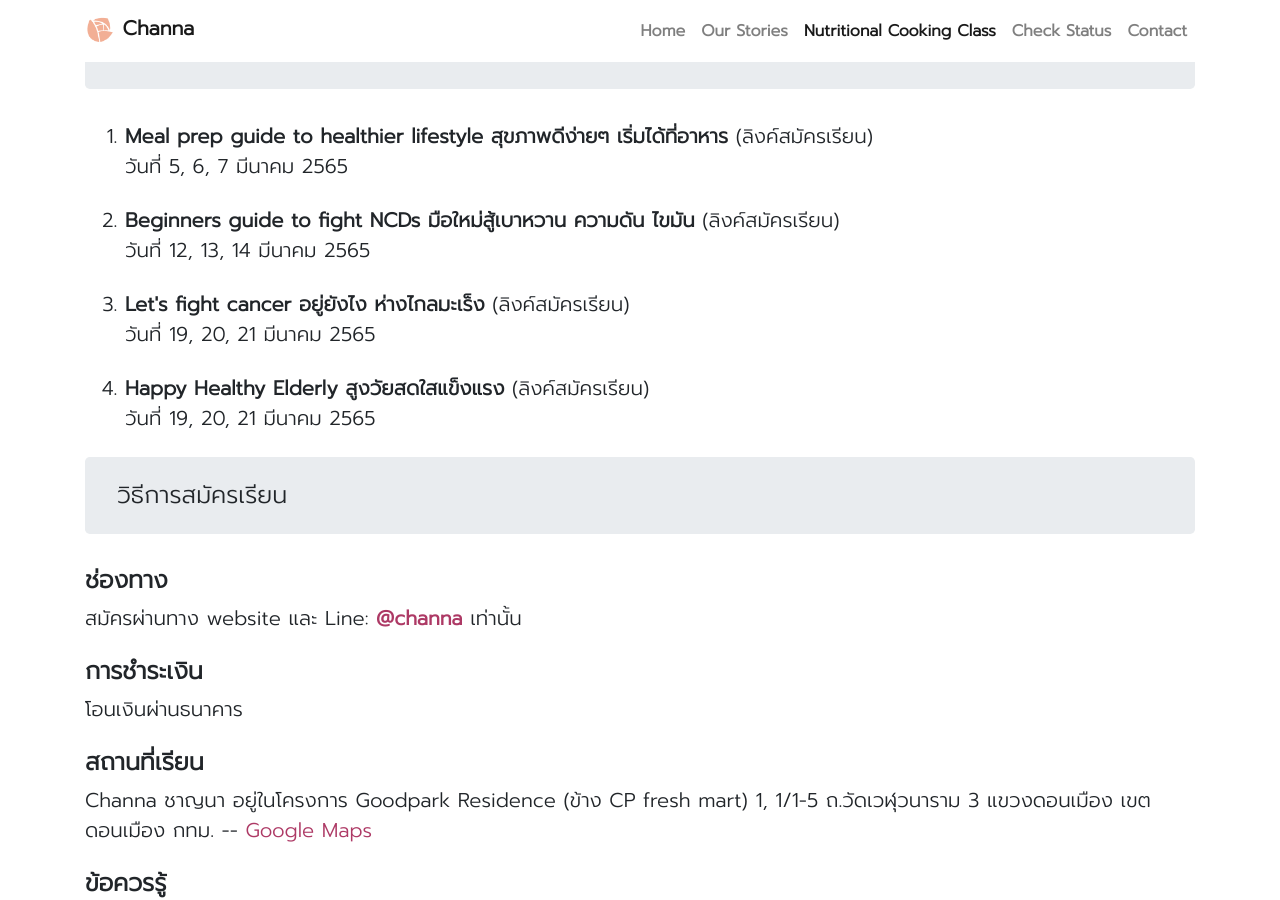
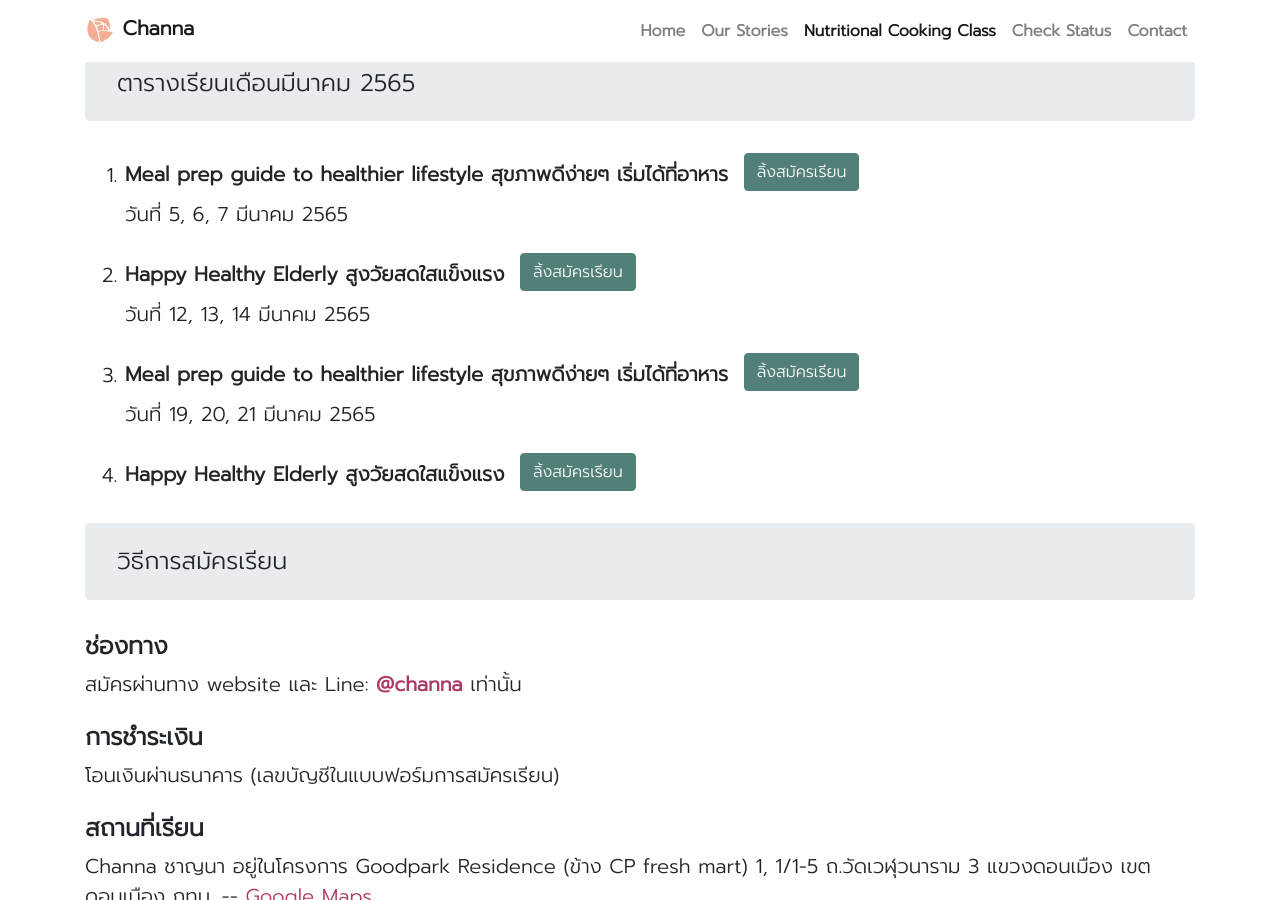
Before and after one commit to channalivewell/channalivewell.github.io, a Jekyll site: the page built from class.html, in a window 1280 px wide and 900 px high, scrolled down 3225 px. Built offline with Jekyll 4.4.1, drawn with Linux system fonts in a browser that asks for light colours; nearby versions of some CDN libraries; some of the changed text lies outside the part shown.

Commit message:
update class schedule and info

```diff
--- a/class.html
+++ b/class.html
@@ -28,7 +28,7 @@ canonical_url: /class/
             มาเริ่มต้นสุขภาพดีไปกับ "ชาญนา"
         </h4>
         <a href="#class-offering" class="btn btn-primary btn-lg px-4 mb-2" role="button">คลาสที่เปิดสอน</a>
-        <a href="{{ site.form.class }}" class="btn btn-primary btn-lg px-4 mb-2" role="button">สมัครเรียน</a>
+        <a href="{{ site.form.class }}" target="_blank" class="btn btn-primary btn-lg px-4 mb-2" role="button">สมัครเรียน</a>
         <a href="#class-schedule" class="btn btn-primary btn-lg px-4 mb-2" role="button">ตารางเรียน</a>
         <a href="#howto" class="btn btn-primary btn-lg px-4 mb-2" role="button">ขั้นตอนการสมัคร</a>
     </div>
@@ -128,28 +128,37 @@ canonical_url: /class/
     <h4 id="class-schedule" class="jumbotron py-4">ตารางเรียนเดือนกุมภาพันธ์ 2565</h4>
     <ol>
         <li class="my-4">
-            <span class="font-weight-bold">Happy Healthy Elderly สูงวัยสดใสแข็งแรง</span> (ลิงค์สมัครเรียน) <br>
-            วันที่ 26, 27, 28 กุมภาพันธ์ 2565
+            <span class="font-weight-bold">Meal prep guide to healthier lifestyle สุขภาพดีง่ายๆ เริ่มได้ที่อาหาร</span>
+            <a href="{{ site.form.class }}" target="_blank" class="btn btn-primary mx-2 mb-2" role="button">ลิ้งสมัครเรียน</a>
+            <br>
+            วันที่ 27 กุมภาพันธ์ 2565 <a href="#" class="btn btn-danger disabled mx-2 mb-2" role="button">เต็ม</a>
         </li>
     </ol>
 
     <h4 id="class-schedule" class="jumbotron py-4">ตารางเรียนเดือนมีนาคม 2565</h4>
     <ol>
         <li class="my-4">
-            <span class="font-weight-bold">Meal prep guide to healthier lifestyle สุขภาพดีง่ายๆ เริ่มได้ที่อาหาร</span> (ลิงค์สมัครเรียน) <br>
+            <span class="font-weight-bold">Meal prep guide to healthier lifestyle สุขภาพดีง่ายๆ เริ่มได้ที่อาหาร</span>
+            <a href="{{ site.form.class }}" target="_blank" class="btn btn-primary mx-2 mb-2" role="button">ลิ้งสมัครเรียน</a>
+            <br>
             วันที่ 5, 6, 7 มีนาคม 2565
         </li>
         <li class="my-4">
-            <span class="font-weight-bold">Beginners guide to fight NCDs มือใหม่สู้เบาหวาน ความดัน ไขมัน</span> (ลิงค์สมัครเรียน) <br>
+            <span class="font-weight-bold">Happy Healthy Elderly สูงวัยสดใสแข็งแรง</span>
+            <a href="{{ site.form.class }}" target="_blank" class="btn btn-primary mx-2 mb-2" role="button">ลิ้งสมัครเรียน</a>
+            <br>
             วันที่ 12, 13, 14 มีนาคม 2565
         </li>
         <li class="my-4">
-            <span class="font-weight-bold">Let's fight cancer อยู่ยังไง ห่างไกลมะเร็ง</span> (ลิงค์สมัครเรียน) <br>
+            <span class="font-weight-bold">Meal prep guide to healthier lifestyle สุขภาพดีง่ายๆ เริ่มได้ที่อาหาร</span>
+            <a href="{{ site.form.class }}" target="_blank" class="btn btn-primary mx-2 mb-2" role="button">ลิ้งสมัครเรียน</a>
+            <br>
             วันที่ 19, 20, 21 มีนาคม 2565
         </li>
         <li class="my-4">
-            <span class="font-weight-bold">Happy Healthy Elderly สูงวัยสดใสแข็งแรง</span> (ลิงค์สมัครเรียน) <br>
-            วันที่ 19, 20, 21 มีนาคม 2565
+            <span class="font-weight-bold">Happy Healthy Elderly สูงวัยสดใสแข็งแรง</span>
+            <a href="{{ site.form.class }}" target="_blank" class="btn btn-primary mx-2 mb-2" role="button">ลิ้งสมัครเรียน</a>
+            <br>
         </li>
     </ol>
 
@@ -163,7 +172,7 @@ canonical_url: /class/
 
     <h4 class="font-weight-bold">การชำระเงิน</h4>
     <p class="mb-4">
-        โอนเงินผ่านธนาคาร
+        โอนเงินผ่านธนาคาร (เลขบัญชีในแบบฟอร์มการสมัครเรียน)
     </p>
 
     <h4 class="font-weight-bold">สถานที่เรียน</h4>
@@ -181,16 +190,21 @@ canonical_url: /class/
         </li>
         <li>กรอกแบบสอบถามก่อนสมัครเรียนทุกครั้ง</li>
         <li>
-            ตารางเรียนจะอัพเดตล่วงหน้า 2 เดือน ผ่านทาง
-            <a href="#channels">website, Line, Facebook, และ Instagram</a>
+            ตารางเรียนจะอัพเดตทุกวันที่ 15 ของทุกเดือนผ่านทาง
+            <a href="{{ site.base_url }}/contact" target="_blank">website, Line, Facebook, และ Instagram</a>
         </li>
-        <li>คลาสเรียนเริ่มตรงเวลา</li>
+        <li>กรุณาสมัครเรียนก่อนกำหนดเรียนอย่างน้อย 3 วัน</li>
         <li>
-            หากสมัครเรียนและชำระเงินแล้วไม่สามารถขอเงินคืนได้ แต่สามารถเปลี่ยนคลาสเรียนหรือเปลี่ยนคนเรียนได้หากแจ้งล่วงหน้าอย่างน้อย 2 วัน
-            หากแจ้งหลังจากกำหนด ไม่สามารถขอเปลี่ยนแปลงหรือคืนเงินได้
+            กรุณาชำระเงินหลังจากสมัครเรียนภายใน 16.00 น. ของวันถัดไป
+            <span class="font-weight-bold">หากเลยกำหนดจะถือว่าเป็นโมฆะ</span>
         </li>
         <li>
-            เนื้อหา ข้อความ และสูตร (materials and content) ที่ใช้ในการสอนถือเป็นลิขสิทธิ์ของชาญนา <br>
+            หากสมัครเรียนและชำระเงินแล้ว จะไม่สามารถขอเงินคืนได้
+            แต่สามารถเปลี่ยนคลาสเรียนหรือเปลี่ยนผู้เรียนได้โดยแจ้งล่วงหน้าอย่างน้อย 3 วัน
+        </li>
+        <li>กรุณาเข้าเรียนตรงเวลาหากไม่ต้องการพลาดเนื้อหาดีๆ</li>
+        <li>
+            เนื้อหา ข้อความ และสูตร (materials and content) ที่ใช้ในการสอนถือเป็นลิขสิทธิ์ของชาญนา
             ห้ามนำไปเผยแพร่หรือกล่าวอ้างโดยไม่ได้รับอนุญาต
         </li>
     </ol>
```
